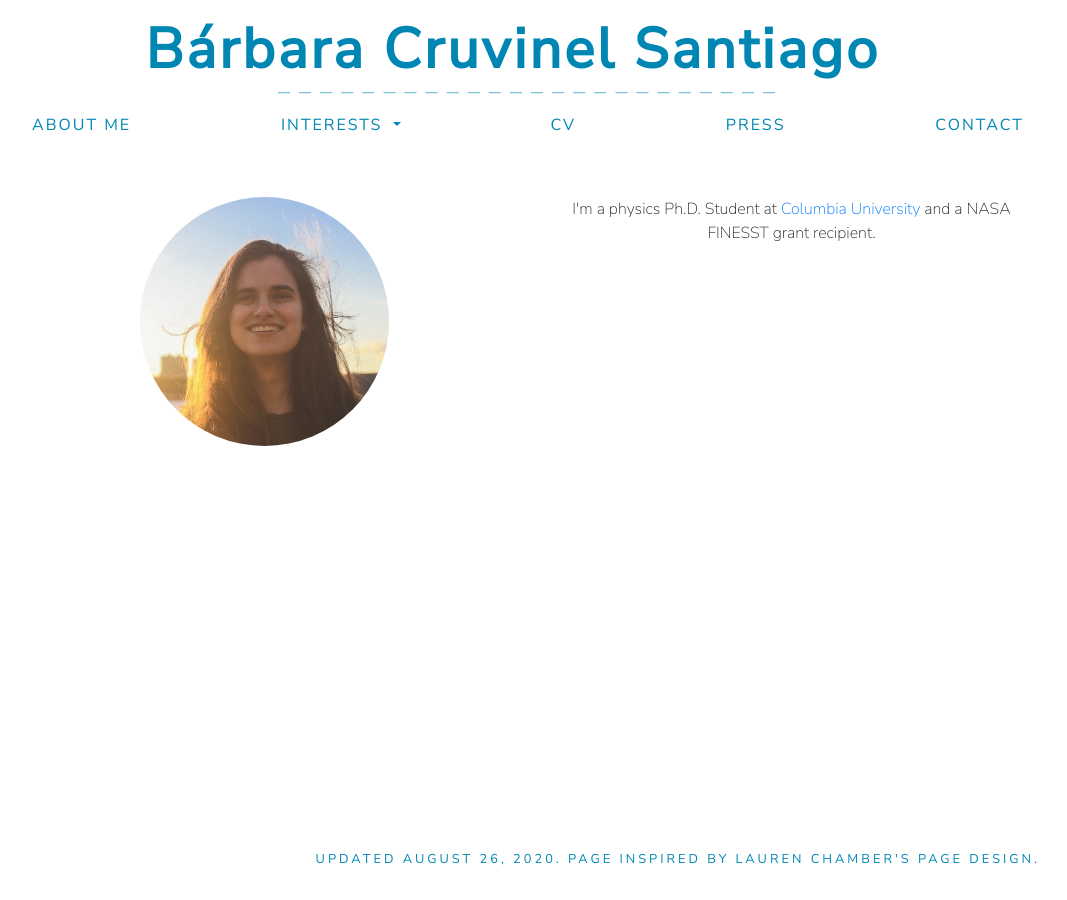
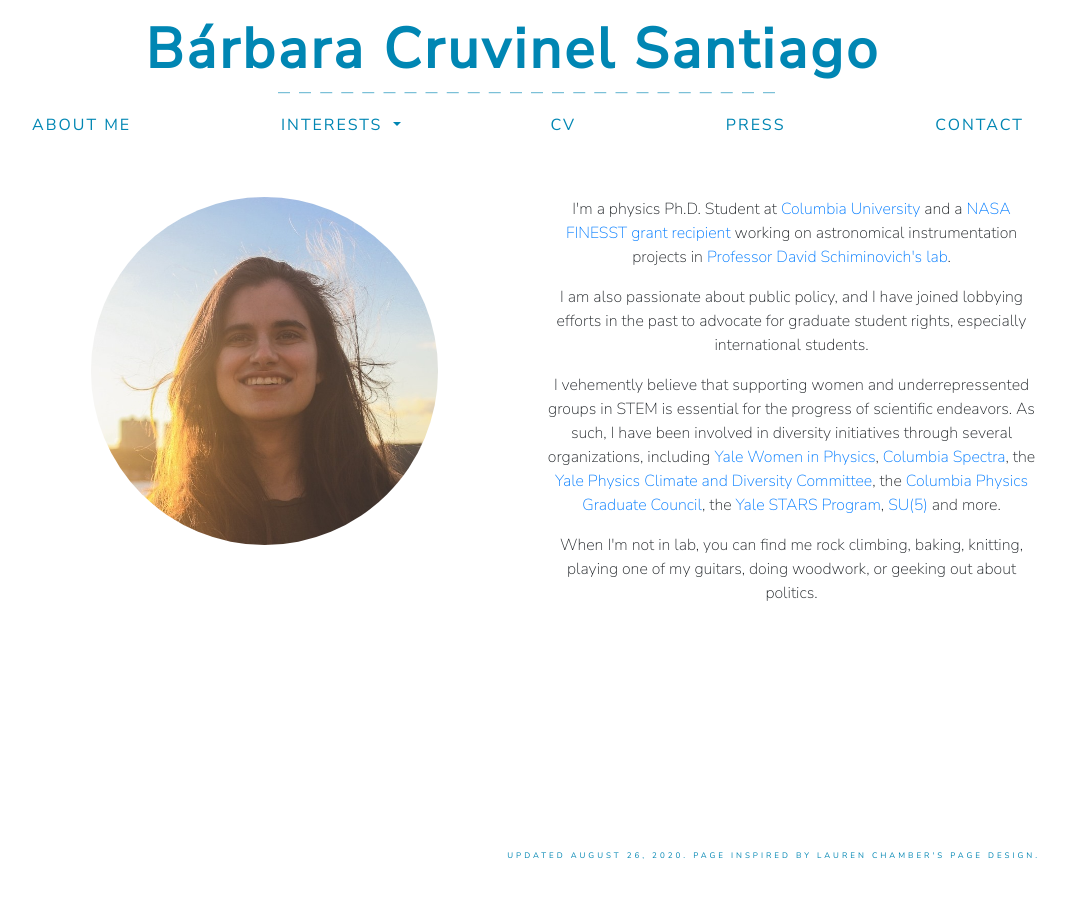
Before and after one commit to barbaracrusan/barbaracrusan.github.io, a Jekyll site: the page built from index.html, in a window 1280 px wide. Shown: the whole page, without its empty margins (112-1179 px from the left). Built offline with Jekyll 4.4.1, drawn with Linux system fonts in a browser that asks for light colours; nearby versions of some CDN libraries.

Commit message:
Updated footer and about me page

```diff
--- a/css/custom.css
+++ b/css/custom.css
@@ -27,7 +27,7 @@ footer {
     padding-right: 10%;
 	letter-spacing: 3px;
 	text-transform: uppercase;
-	font-size: 0.8rem;
+	font-size: 0.5rem;
 }
 
 /*- - - - - - - - - - - - - - - - - - - - - - - - - - - - - - - - - - - - - - */
@@ -289,15 +289,6 @@ td {
     color: #818181;
 }
 
-/*- - - - - - - - MAPS PAGE - - - - - - - - */
-.map-o-favorites {
-    padding: 1rem;
-}
-
-.map-o-favorites iframe {
-    width: 100%;
-}
-
 
 /*@keyframes slideInFromTop {
   0% {
--- a/index.html
+++ b/index.html
@@ -7,11 +7,19 @@ title: About Me
 
 	<div class="row text-center my-5">
       <div class="col-md-6 align-middle">
-        <img src="images/Headshot.jpg" width=50% align="center">
+        <img src="images/Headshot.jpg" width=70% align="center">
       </div>
 
       <div class="col-md-6">
-        <p>I'm a physics Ph.D. Student at <a href="https://physics.columbia.edu/content/barbara-cruvinel-santiago" target="_blank">Columbia University</a> and a NASA FINESST grant recipient.</p>
+        <p>I'm a physics Ph.D. Student at <a href="https://physics.columbia.edu/content/barbara-cruvinel-santiago" target="_blank">Columbia University</a> and a <a href="https://nspires.nasaprs.com/external/viewrepositorydocument/cmdocumentid=695964/solicitationId=%7B913A7DEE-2747-6539-130C-0AB1E2322F42%7D/viewSolicitationDocument=1/Astro19%20FINESST%20Proposals%20List%20for%20Posting%20v3.pdf" target="_blank">NASA FINESST grant recipient</a> working on astronomical instrumentation projects in <a href="http://sail.astro.columbia.edu" target="_blank">Professor David Schiminovich's lab</a>.</p>
+
+        <p>I am also passionate about public policy, and I have joined lobbying efforts in the past to advocate for graduate student rights, especially international students.</p>
+
+        <p>I vehemently believe that supporting women and underrepressented groups in STEM is essential for the progress of scientific endeavors. As such, I have been involved in diversity initiatives through several organizations, including <a href="https://womeninphysics.sites.yale.edu/" target="_blank">Yale Women in Physics</a>, <a href="https://spectra.physics.columbia.edu/" target="_blank">Columbia Spectra</a>, the <a href="https://physics.yale.edu/about/climate-and-diversity-committee" target="_blank">Yale Physics Climate and Diversity Committee</a>, the <a href="http://pgc.physics.columbia.edu/" target="_blank">Columbia Physics Graduate Council</a>, the <a href="https://science.yalecollege.yale.edu/stars">Yale STARS Program</a>, <a href="https://www.su5.group/" target="_blank">SU(5)</a> and more.</p>
+
+        <p>When I'm not in lab, you can find me rock climbing, baking, knitting, playing one of my guitars, doing woodwork, or geeking out about politics.</p>
+
+
       </div>
 
     </div>
```
